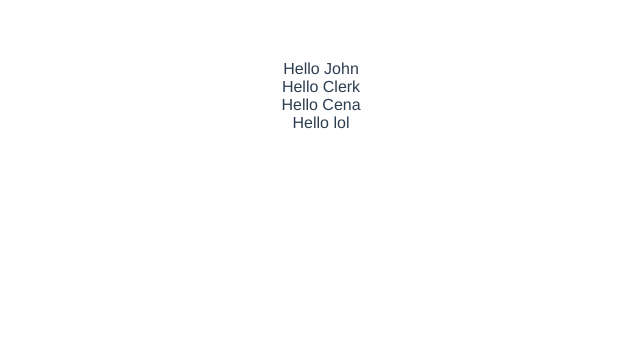
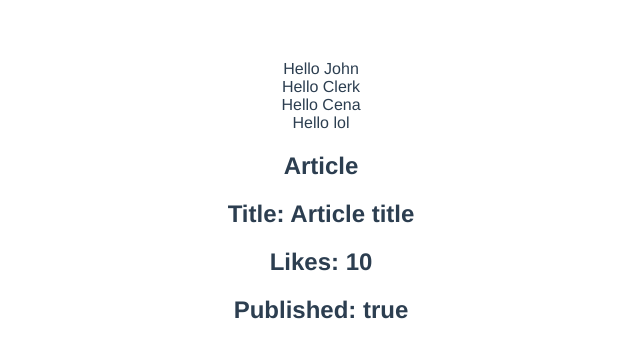
Before and after one commit to Omnish007/Vue-JS, a Vue app: page / in a window 1280 px wide. Shown: the top 358 px of the page, without its empty margins (319-959 px from the left). Built offline with nearby package versions, Linux system fonts and the light colour scheme.

Commit message:
prop types

```diff
--- a/src/App.vue
+++ b/src/App.vue
@@ -1,5 +1,7 @@
+// 30 end
 <script >
 import Greet from "./components/Greet.vue";
+import Article from "./components/Article.vue";
 export default {
     name: "App",
     data() {
@@ -9,6 +11,7 @@ export default {
     },
     components: {
         Greet,
+        Article,
     },
 };
 </script>
@@ -19,6 +22,7 @@ export default {
     <Greet name="Clerk" />
     <Greet name="Cena" />
     <Greet :name="name" />
+    <Article title="Article title" :likes="10" :isPublished="true" />
 </template>
 
 
--- /dev/null
+++ b/src/components/Article.vue
@@ -0,0 +1,21 @@
+<template>
+    <h2>Article</h2>
+    <h2>Title: {{ title }}</h2>
+    <h2>Likes: {{ likes }}</h2>
+    <h2>Published: {{ isPublished }}</h2>
+</template>
+
+<script>
+export default {
+    name: "Article",
+    props: {
+        title: {
+            type: String,
+            required: true,
+            default: "Default Title",
+        },
+        likes: Number,
+        isPublished: Boolean,
+    },
+};
+</script>
```
